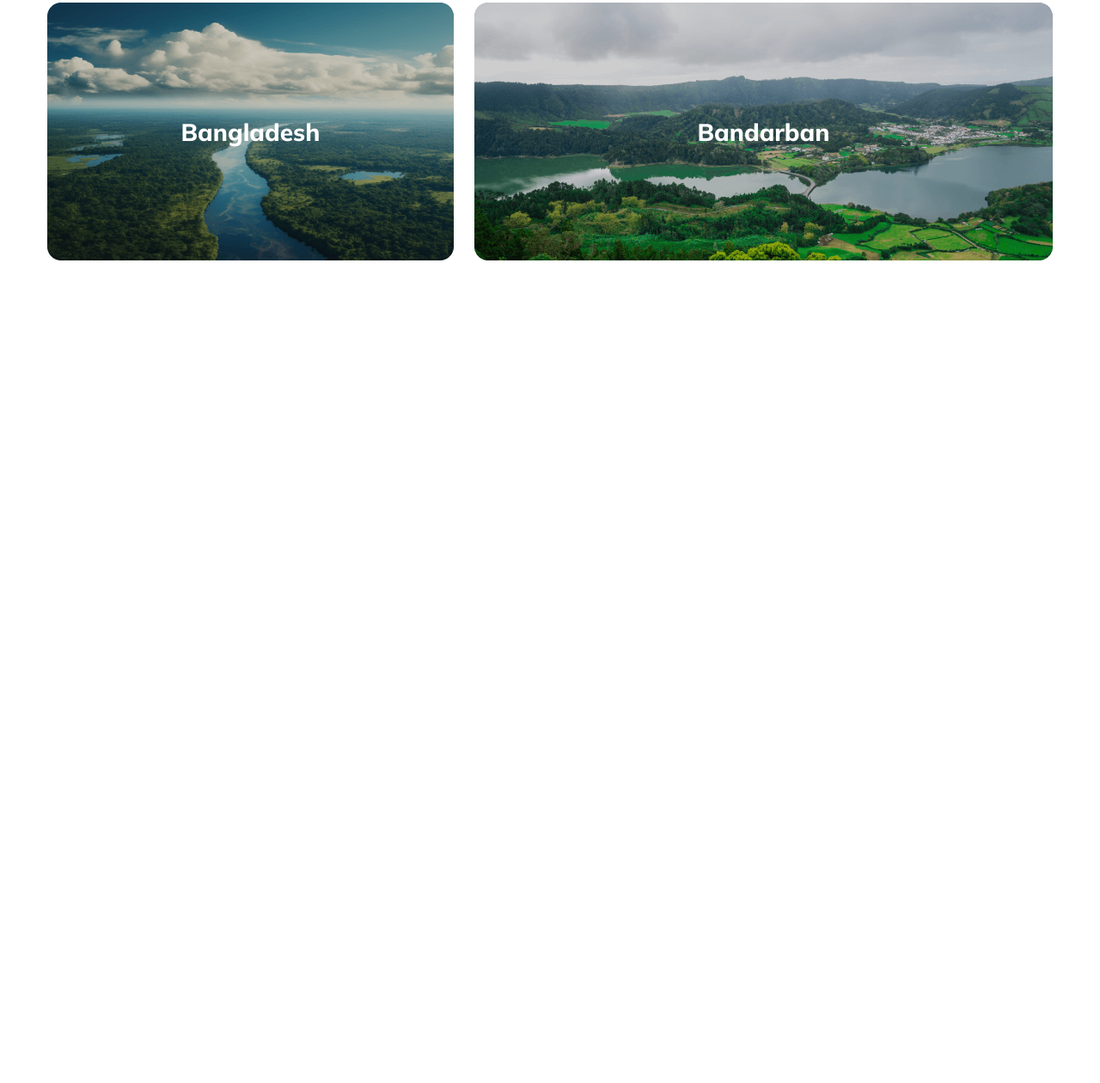
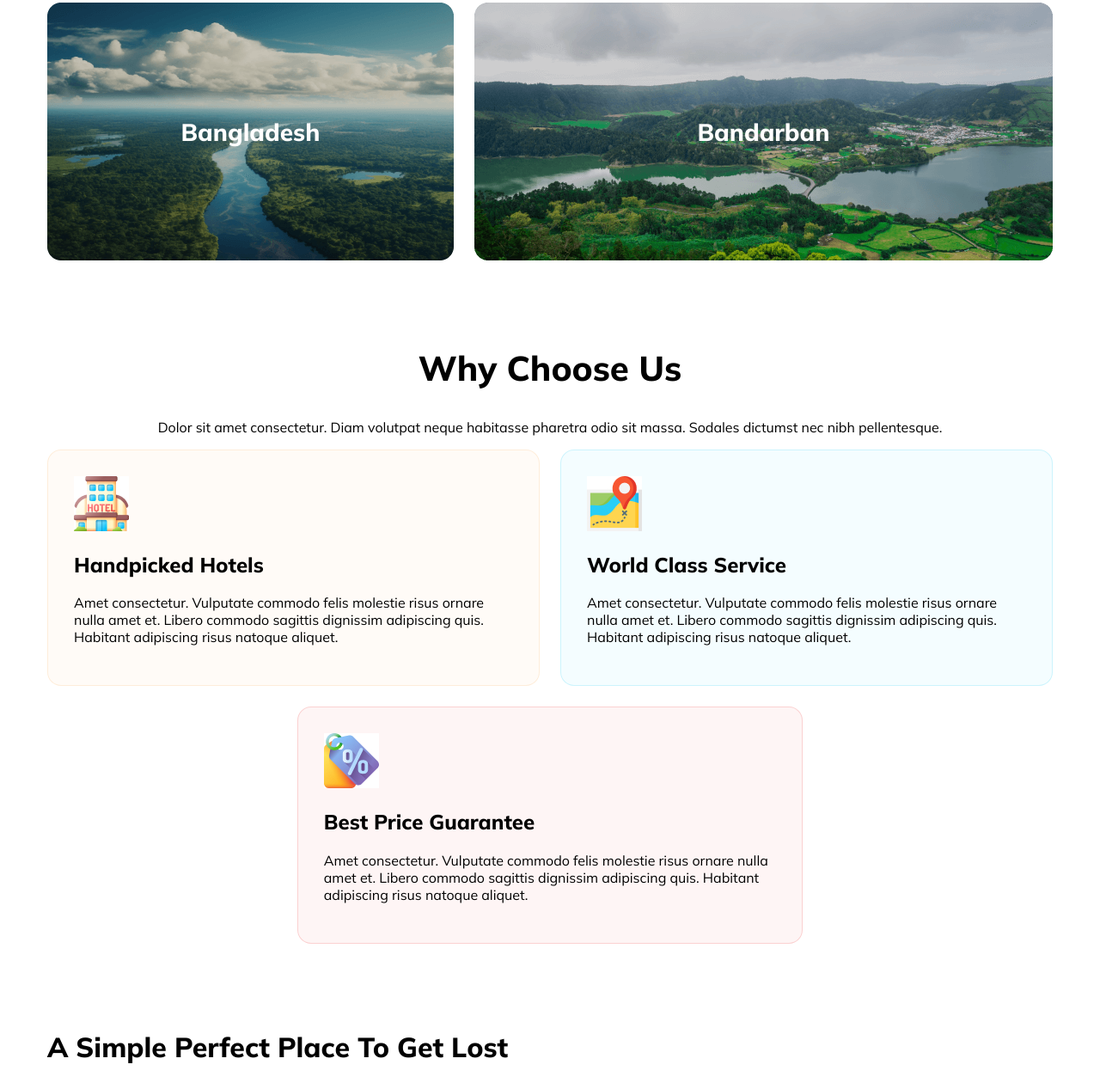
Before and after one commit to GearHead87/B9A2-Hero-Travel, a plain HTML site: page index.html in a window 1280 px wide. Shown: the part 2022-3282 px from the top of the page at 86% size. Before the commit the page ends 2333 px from the top, so only its background shows below. Drawn offline with Linux system fonts and the light colour scheme.

Commit message:
choose section

```diff
--- a/index.html
+++ b/index.html
@@ -117,6 +117,44 @@
             </div>
         </div>
 
+        <div class="choose-container">
+            <div class="choose-text">
+                <h2>Why Choose Us</h2>
+                <p>Dolor sit amet consectetur. Diam volutpat neque habitasse pharetra odio sit massa. Sodales dictumst
+                    nec nibh pellentesque.</p>
+            </div>
+            <div class="choose-content">
+                <div class="choose-hotel-map">
+                    <div class="choose-hotel">
+                        <img src="images/hotel 1.jpg" alt="hotel">
+                        <h2>Handpicked Hotels</h2>
+                        <p>Amet consectetur. Vulputate commodo felis molestie risus ornare nulla amet et. Libero commodo
+                            sagittis dignissim adipiscing quis. Habitant adipiscing risus natoque aliquet. </p>
+                    </div>
+                    <div class="choose-map">
+                        <img src="images/map 1.jpg" alt="map">
+                        <h2>World Class Service</h2>
+                        <p>Amet consectetur. Vulputate commodo felis molestie risus ornare nulla amet et. Libero commodo
+                            sagittis dignissim adipiscing quis. Habitant adipiscing risus natoque aliquet. </p>
+                    </div>
+                </div>
+
+                <div class="choose-price">
+
+                    <img src="images/price-tag 1.jpg" alt="price">
+                    <h2>Best Price Guarantee</h2>
+                    <p>Amet consectetur. Vulputate commodo felis molestie risus ornare nulla amet et. Libero commodo
+                        sagittis dignissim adipiscing quis. Habitant adipiscing risus natoque aliquet.</p>
+                </div>
+            </div>
+        </div>
+
+        <div class="perfect-container">
+            <div class="perfet-content">
+                <h1>A Simple Perfect Place To Get Lost</h1>
+            </div>
+        </div>
+
     </main>
     <footer>
 
--- a/styles/style.css
+++ b/styles/style.css
@@ -3,7 +3,13 @@ html {
     font-family: 'Mulish', sans-serif;
 }
 
+main {
+    max-width: 1170px;
+    margin: 0 auto;
+}
+
 /* Nav bar */
+
 
 
 nav {
@@ -47,10 +53,7 @@ nav {
 
 /* Explore */
 
-main {
-    max-width: 1170px;
-    margin: 0 auto;
-}
+
 
 .explore {
     background-image: linear-gradient(to bottom, rgba(19, 19, 24, 1), rgba(19, 19, 24, 0)), url("../Images/Group-13.png");
@@ -149,7 +152,9 @@ main {
 }
 
 /* Destination */
-
+.destination-container{
+    margin: 0 auto;
+}
 
 .destination-text {
     text-align: center;
@@ -205,7 +210,58 @@ main {
 
 }
 
+/* Choose Us */
 
+.choose-container {
+    margin: 100px auto;
+    width: 100%;
+}
+
+.choose-text {
+    text-align: center;
+}
+
+.choose-text h2 {
+    font-weight: 800;
+    font-size: 40px;
+}
+
+.choose-content {
+    display: flex;
+    flex-direction: column;
+    align-items: center;
+    gap: 24px;
+}
+
+.choose-hotel-map {
+    display: flex;
+    flex-direction: row;
+    gap: 24px;
+}
+
+.choose-hotel {
+    border-radius: 16px;
+    border: 1px solid rgba(251, 181, 99, 0.20);
+    background: rgba(251, 181, 99, 0.05);
+    width: 45%;
+    padding: 30px;
+}
+
+.choose-map {
+    border-radius: 16px;
+    border: 1px solid rgba(41, 206, 246, 0.20);
+    background: rgba(41, 206, 246, 0.05);
+    width: 45%;
+    padding: 30px;
+}
+
+.choose-price {
+    border-radius: 16px;
+    border: 1px solid rgba(233, 68, 68, 0.20);
+    background: rgba(233, 68, 68, 0.05);
+    padding: 30px;
+    width: 45%;
+}
 
 @media screen and (max-width: 600px) {
     main {
@@ -250,6 +306,7 @@ main {
     .popular-container {
         flex-direction: column;
         /* justify-content: center; */
+        width: 70%;
         margin: 0 auto;
         gap: 24px;
     }
@@ -269,6 +326,14 @@ main {
         margin: 0 auto;
     }
 
+    .destination-container{
+        /* width: 90%; */
+        margin: 0 auto;
+    }
+    .destination-text{
+        text-align: center;
+    }
+
     .destination-img {
         grid-template-rows: repeat(1, 1fr);
         gap: 16px;
@@ -280,4 +345,30 @@ main {
 
     }
 
+    .choose-container {
+        width: 70%;
+        margin: 0 auto;
+        display: flex;
+        flex-direction: column;
+        justify-content: center;
+        align-items: center;
+    }
+    .choose-content{
+        flex-direction: column;
+        align-items: center;
+        justify-content: center;
+    }
+
+    .choose-hotel-map {
+        flex-direction: column;
+        justify-content: center;
+        align-items: center;
+    }
+
+
+    .choose-hotel,
+    .choose-map,
+    .choose-price {
+        width: 100%;
+    }
 }
```
Also changed, not shown: Images/hotel 1.jpg (added), Images/map 1.jpg (added), Images/price-tag 1.jpg (added).
